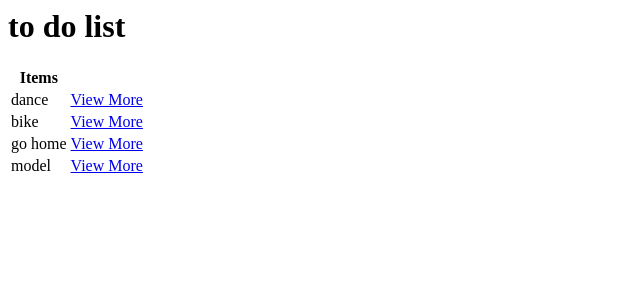
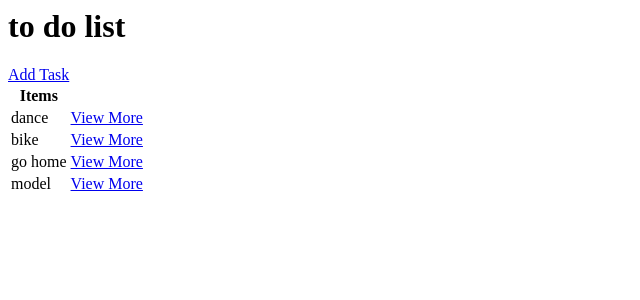
Before and after one commit to oli-mac/todo_list, a Django app: page / in a window 1280 px wide. Shown: the top 300 px of the page, without its empty margins (0-640 px from the left). Run offline with Django 4.2, Linux system fonts and the light colour scheme; data comes from the database, SQL or seed files in the repository; both versions use the stored data as it was after the commit.

Commit message:
create tasks

```diff
--- a/base/templates/base/task_list.html
+++ b/base/templates/base/task_list.html
@@ -1,4 +1,5 @@
 <h1>to do list</h1>
+<a href="{% url 'task-create' %}">Add Task</a>
 
 
 <table>
--- a/base/urls.py
+++ b/base/urls.py
@@ -1,8 +1,10 @@
 from django.urls import path
-from .views import TaskList,TaskDetail
+from .views import TaskList,TaskDetail,TaskCreate
 
 urlpatterns = [
     path('', TaskList.as_view(), name='tasks'),
     path('task/<int:pk>/', TaskDetail.as_view(), name='task'),
+    path('task-create/', TaskCreate.as_view(), name='task-create'),
+
 
 ]
--- a/base/views.py
+++ b/base/views.py
@@ -2,6 +2,11 @@ from re import template
 from django.shortcuts import render
 from django.views.generic.list import ListView
 from django.views.generic.detail import DetailView
+from django.views.generic.edit import CreateView
+from django.views.generic.edit import UpdateView
+
+from django.urls import reverse_lazy
+
 from .models import Task
 
 
@@ -15,3 +20,15 @@ class TaskDetail(DetailView):
     model = Task
     context_object_name='task'
     template_name = 'base/task.html'
+
+class TaskCreate(CreateView):
+
+    model = Task
+    fields = '__all__'
+    success_url = reverse_lazy('tasks')
+
+class TaskUpdate(UpdateView):
+
+    model = Task
+    fields = '__all__'
+    success_url = reverse_lazy('tasks')
```
Also changed, not shown: base/templates/base/task_form.html (added, +8 -0 lines), db.sqlite3.
